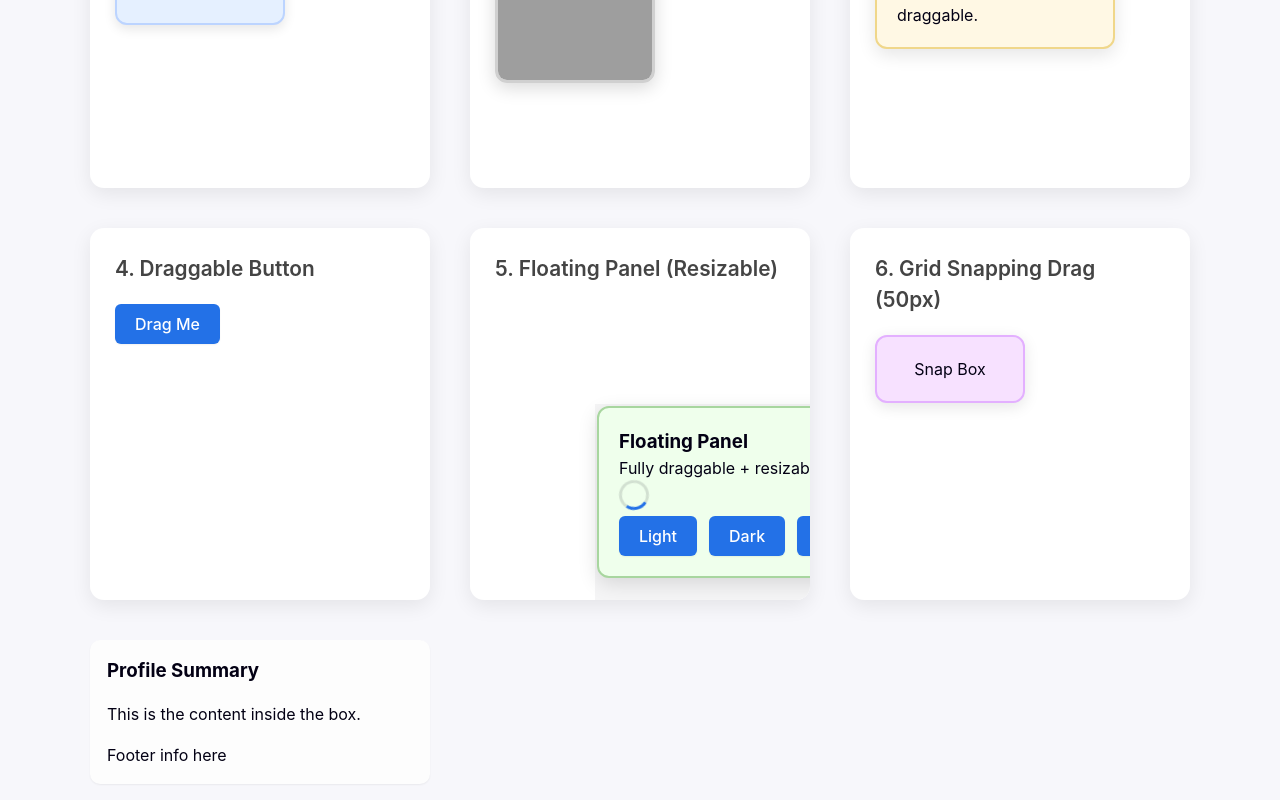
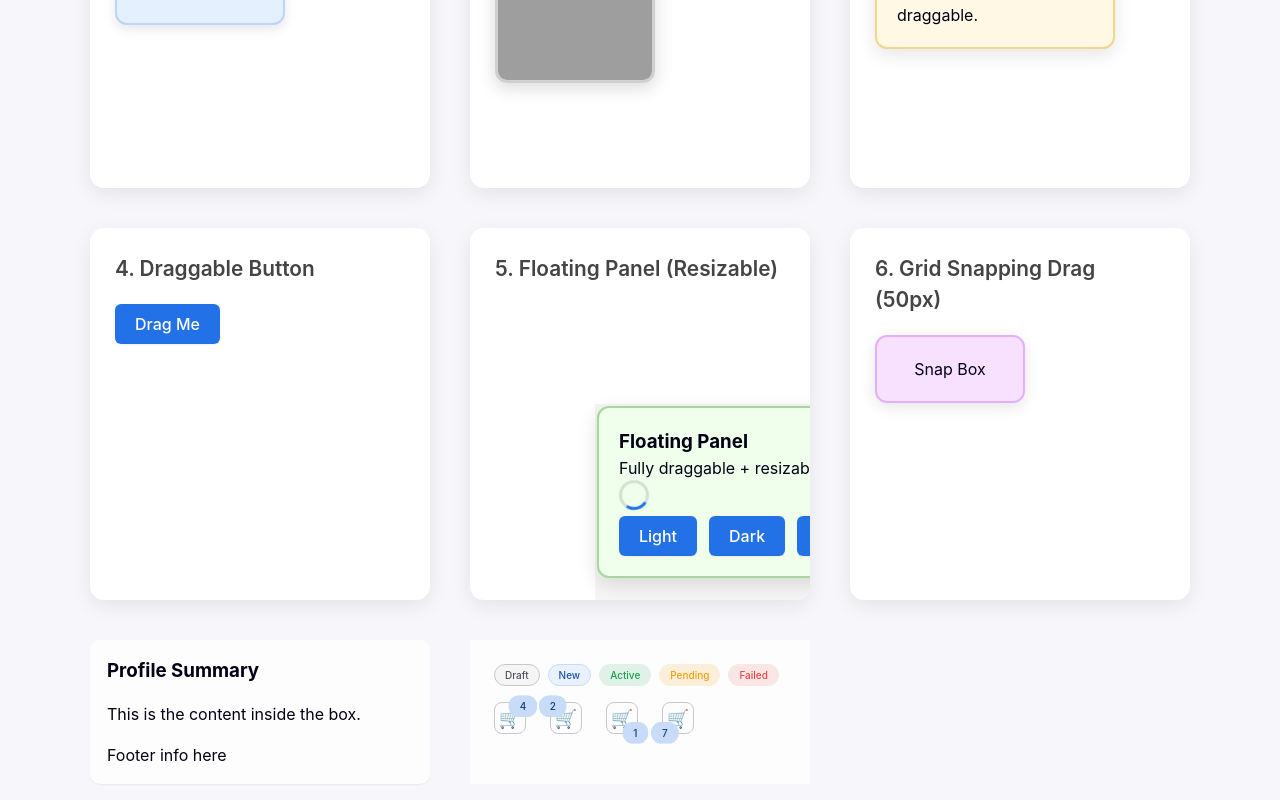
Before and after one commit to Siddhartha-Pandit/RachanaUI, a React (Vite) app: page / in a window 1280 px wide. Shown: the part 296-1096 px from the top of the page. Built offline with nearby package versions, Linux system fonts and the light colour scheme; grey boxes are pictures that could not be loaded.

Commit message:
feat added badge compoenet

```diff
--- a/src/App.tsx
+++ b/src/App.tsx
@@ -5,7 +5,7 @@ import Spinner from "./components/rachanaUI/ui/Spinner";
 import Resizable from "./components/rachanaUI/ui/Resizable";
 import Draggable from "./components/rachanaUI/ui/Draggable";
 import { Box } from "./components/rachanaUI/ui/Box";
-
+import BadgeDemo from "./demos/BadgeDemo";
 function App() {
   const boundsRef = useRef<HTMLElement | null>(null);
   useEffect(() => {
@@ -134,6 +134,7 @@ function App() {
 >
   This is the content inside the box.
 </Box>
+<BadgeDemo />
 
       </div>
 
--- /dev/null
+++ b/src/components/rachanaUI/css/Badge.css
@@ -0,0 +1,204 @@
+@import "./BrandSetting.css";
+
+/* ========================================================================= */
+/* BADGE                                                                     */
+/* ========================================================================= */
+
+.badge {
+  display: inline-flex;
+  align-items: center;
+  justify-content: center;
+
+  min-height: 22px;
+  padding-inline: 10px;
+  padding-block: 3px;
+
+  gap: 6px;
+
+  font-family: var(--font-family-system);
+  font-size: var(--type-body-sm);
+  font-weight: var(--font-weight-medium);
+  line-height: 1.2;
+
+  white-space: nowrap;
+  vertical-align: middle;
+
+  border: 1px solid var(--border);
+  background-color: var(--color-neutral-50);
+  color: var(--text-secondary);
+
+  border-radius: var(--radius-pill);
+}
+
+/* Shapes ------------------------------------------------------------------ */
+
+.badge--pill {
+  border-radius: var(--radius-pill);
+}
+
+.badge--rounded {
+  border-radius: var(--radius-sm);
+}
+
+/* Variants: subtle -------------------------------------------------------- */
+
+.badge--subtle.badge--neutral {
+  background-color: var(--color-neutral-50);
+  color: var(--text-secondary);
+}
+
+.badge--subtle.badge--primary {
+  background-color: var(--color-primary-50);
+  color: var(--color-primary-700);
+  border-color: var(--color-primary-100);
+}
+
+.badge--subtle.badge--success {
+  background-color: rgba(22, 163, 74, 0.12);
+  color: var(--color-success-500);
+  border-color: transparent;
+}
+
+.badge--subtle.badge--warning {
+  background-color: rgba(245, 158, 11, 0.14);
+  color: var(--color-warning-500);
+  border-color: transparent;
+}
+
+.badge--subtle.badge--error {
+  background-color: rgba(239, 68, 68, 0.12);
+  color: var(--color-error-500);
+  border-color: transparent;
+}
+
+/* Dark-mode neutral subtle */
+:root.dark .badge--subtle.badge--neutral {
+  background-color: rgba(255, 255, 255, 0.08);
+}
+
+/* Variants: outline ------------------------------------------------------- */
+
+.badge--outline {
+  background-color: transparent;
+}
+
+.badge--outline.badge--neutral {
+  color: var(--text-secondary);
+}
+
+.badge--outline.badge--primary {
+  color: var(--color-primary-700);
+  border-color: var(--color-primary-200);
+}
+
+.badge--outline.badge--success {
+  color: var(--color-success-500);
+  border-color: rgba(22, 163, 74, 0.55);
+}
+
+.badge--outline.badge--warning {
+  color: var(--color-warning-500);
+  border-color: rgba(245, 158, 11, 0.65);
+}
+
+.badge--outline.badge--error {
+  color: var(--color-error-500);
+  border-color: rgba(239, 68, 68, 0.65);
+}
+
+/* Variants: filled -------------------------------------------------------- */
+
+.badge--filled {
+  border-color: transparent;
+}
+
+.badge--filled.badge--neutral {
+  background-color: var(--color-neutral-200);
+  color: var(--color-neutral-800);
+}
+
+.badge--filled.badge--primary {
+  background-color: var(--color-primary-100);
+  color: var(--color-primary-800);
+}
+
+.badge--filled.badge--success {
+  background-color: rgba(22, 163, 74, 0.2);
+  color: var(--color-success-500);
+}
+
+.badge--filled.badge--warning {
+  background-color: rgba(245, 158, 11, 0.22);
+  color: var(--color-warning-500);
+}
+
+.badge--filled.badge--error {
+  background-color: rgba(239, 68, 68, 0.2);
+  color: var(--color-error-500);
+}
+
+/* Icon -------------------------------------------------------------------- */
+
+.badge__icon {
+  width: 12px;
+  height: 12px;
+  display: inline-flex;
+  align-items: center;
+  justify-content: center;
+}
+
+/* Interactive / Disabled -------------------------------------------------- */
+
+.badge--interactive {
+  cursor: pointer;
+  transition: filter var(--motion-fast);
+}
+
+.badge--interactive:hover {
+  filter: brightness(0.96);
+}
+
+.badge--disabled {
+  opacity: 0.6;
+  cursor: default;
+  pointer-events: none;
+}
+
+/* ========================================================================= */
+/* BADGE OVERLAY (corner-attached badge, e.g. cart count)                    */
+/* ========================================================================= */
+
+.badge-overlay {
+  position: relative;
+  display: inline-block;
+}
+
+.badge-overlay__badge {
+  position: absolute;
+}
+
+/* Positions */
+
+.badge-overlay--top-right .badge-overlay__badge {
+  top: 0;
+  right: 0;
+  transform: translate(40%, -40%);
+}
+
+.badge-overlay--top-left .badge-overlay__badge {
+  top: 0;
+  left: 0;
+  transform: translate(-40%, -40%);
+}
+
+.badge-overlay--bottom-right .badge-overlay__badge {
+  bottom: 0;
+  right: 0;
+  transform: translate(40%, 40%);
+}
+
+.badge-overlay--bottom-left .badge-overlay__badge {
+  bottom: 0;
+  left: 0;
+  transform: translate(-40%, 40%);
+}
--- /dev/null
+++ b/src/components/rachanaUI/ui/Badge.tsx
@@ -0,0 +1,91 @@
+import React from "react";
+import "../css/Badge.css";
+
+export type BadgeProps = {
+  children: React.ReactNode;
+  variant?: "subtle" | "outline" | "filled";
+  tone?: "neutral" | "primary" | "success" | "error" | "warning";
+  shape?: "rounded" | "pill";
+  icon?: React.ReactNode;
+  interactive?: boolean;
+  disabled?: boolean;
+  className?: string;
+  onClick?: () => void;
+};
+
+export default function Badge({
+  children,
+  variant = "subtle",
+  tone = "neutral",
+  shape = "pill",
+  icon,
+  interactive = false,
+  disabled = false,
+  className = "",
+  onClick,
+}: BadgeProps) {
+  const classes = [
+    "badge",
+    `badge--${variant}`,
+    `badge--${tone}`,
+    `badge--${shape}`,
+    interactive && !disabled ? "badge--interactive" : "",
+    disabled ? "badge--disabled" : "",
+    className,
+  ]
+    .filter(Boolean)
+    .join(" ");
+
+  return (
+    <span
+      className={classes}
+      onClick={interactive && !disabled ? onClick : undefined}
+      aria-disabled={disabled || undefined}
+    >
+      {icon && <span className="badge__icon">{icon}</span>}
+      <span className="badge__label">{children}</span>
+    </span>
+  );
+}
+
+
+export type BadgeOverlayPosition =
+  | "top-right"
+  | "top-left"
+  | "bottom-right"
+  | "bottom-left";
+
+type BadgeOverlayProps = {
+  children: React.ReactNode;
+  badgeContent: React.ReactNode;
+  position?: BadgeOverlayPosition;
+  className?: string;
+} & Omit<BadgeProps, "children" | "className">;
+
+
+export function BadgeOverlay({
+  children,
+  badgeContent,
+  position = "top-right",
+  className = "",
+  ...badgeProps
+}: BadgeOverlayProps) {
+  const wrapperClass = [
+    "badge-overlay",
+    `badge-overlay--${position}`,
+    className,
+  ]
+    .filter(Boolean)
+    .join(" ");
+
+  return (
+    <span className={wrapperClass}>
+      {children}
+      <span className="badge-overlay__badge">
+        <Badge variant="filled" tone="primary" shape="pill" {...badgeProps}>
+          {badgeContent}
+        </Badge>
+      </span>
+    </span>
+  );
+}
--- /dev/null
+++ b/src/demos/BadgeDemo.tsx
@@ -0,0 +1,67 @@
+import React from "react";
+import Badge, { BadgeOverlay } from "../components/rachanaUI/ui/Badge";
+
+/* Simple cart icon for demo */
+function CartIcon() {
+  return (
+    <div
+      style={{
+        width: 32,
+        height: 32,
+        borderRadius: 8,
+        border: "1px solid var(--border)",
+        display: "flex",
+        alignItems: "center",
+        justifyContent: "center",
+        fontSize: 18,
+      }}
+    >
+      🛒
+    </div>
+  );
+}
+
+export default function BadgeDemo() {
+  return (
+    <div
+      style={{
+        display: "flex",
+        flexDirection: "column",
+        gap: 16,
+        padding: 24,
+        fontFamily: "var(--font-family-system)",
+        background: "var(--color-surface)",
+        color: "var(--text-primary)",
+      }}
+    >
+      {/* Normal badges */}
+      <div style={{ display: "flex", gap: 8 }}>
+        <Badge>Draft</Badge>
+        <Badge tone="primary">New</Badge>
+        <Badge tone="success">Active</Badge>
+        <Badge tone="warning">Pending</Badge>
+        <Badge tone="error">Failed</Badge>
+      </div>
+
+      {/* Cart icon with badge – TOP RIGHT (like your screenshot) */}
+      <div style={{ display: "flex", gap: 24 }}>
+        <BadgeOverlay badgeContent={4} position="top-right">
+          <CartIcon />
+        </BadgeOverlay>
+
+        {/* Other positions so you can see how it behaves */}
+        <BadgeOverlay badgeContent={2} position="top-left">
+          <CartIcon />
+        </BadgeOverlay>
+
+        <BadgeOverlay badgeContent={1} position="bottom-right">
+          <CartIcon />
+        </BadgeOverlay>
+
+        <BadgeOverlay badgeContent={7} position="bottom-left">
+          <CartIcon />
+        </BadgeOverlay>
+      </div>
+    </div>
+  );
+}
--- a/src/main.tsx
+++ b/src/main.tsx
@@ -1,6 +1,6 @@
 import { StrictMode } from 'react'
 import { createRoot } from 'react-dom/client'
-
+import './components/rachanaUI/css/BrandSetting.css'
 import App from './App.tsx'
 
 createRoot(document.getElementById('root')!).render(
```
